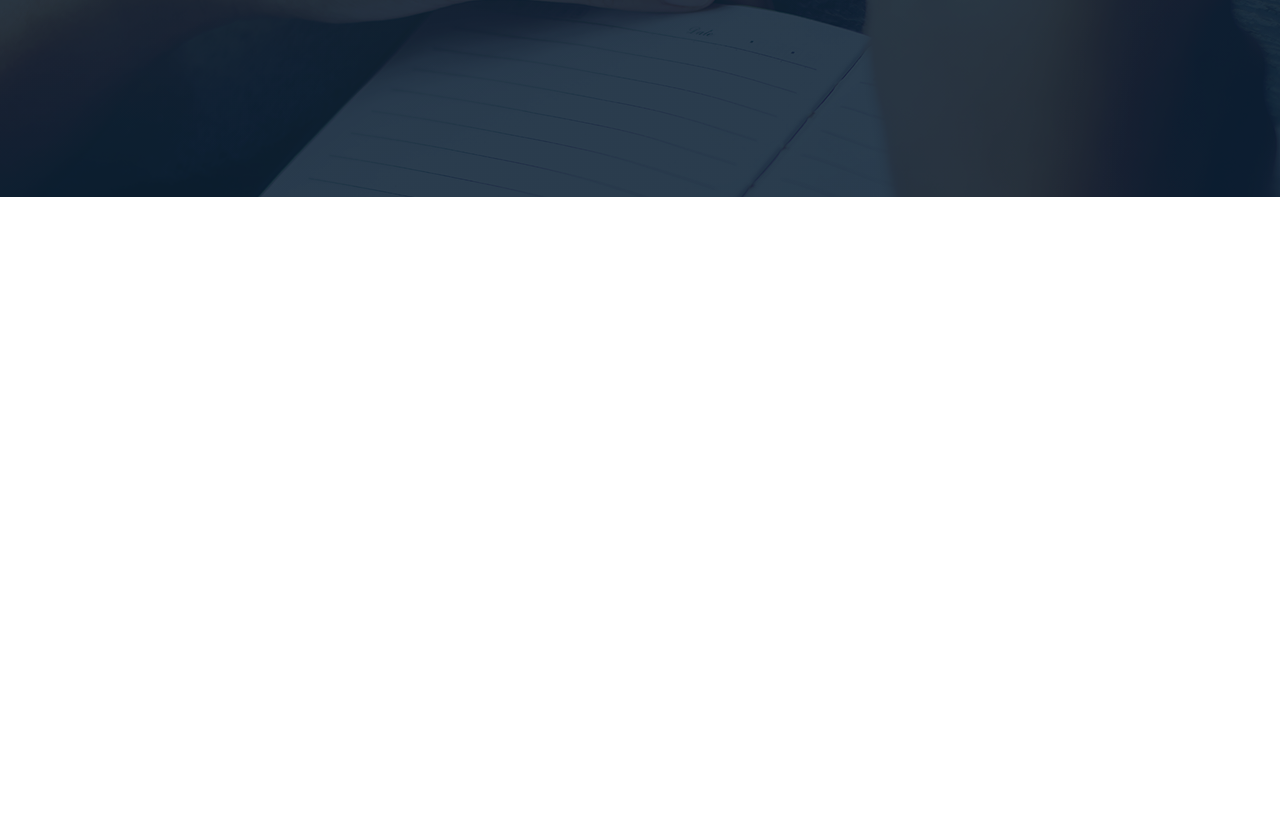
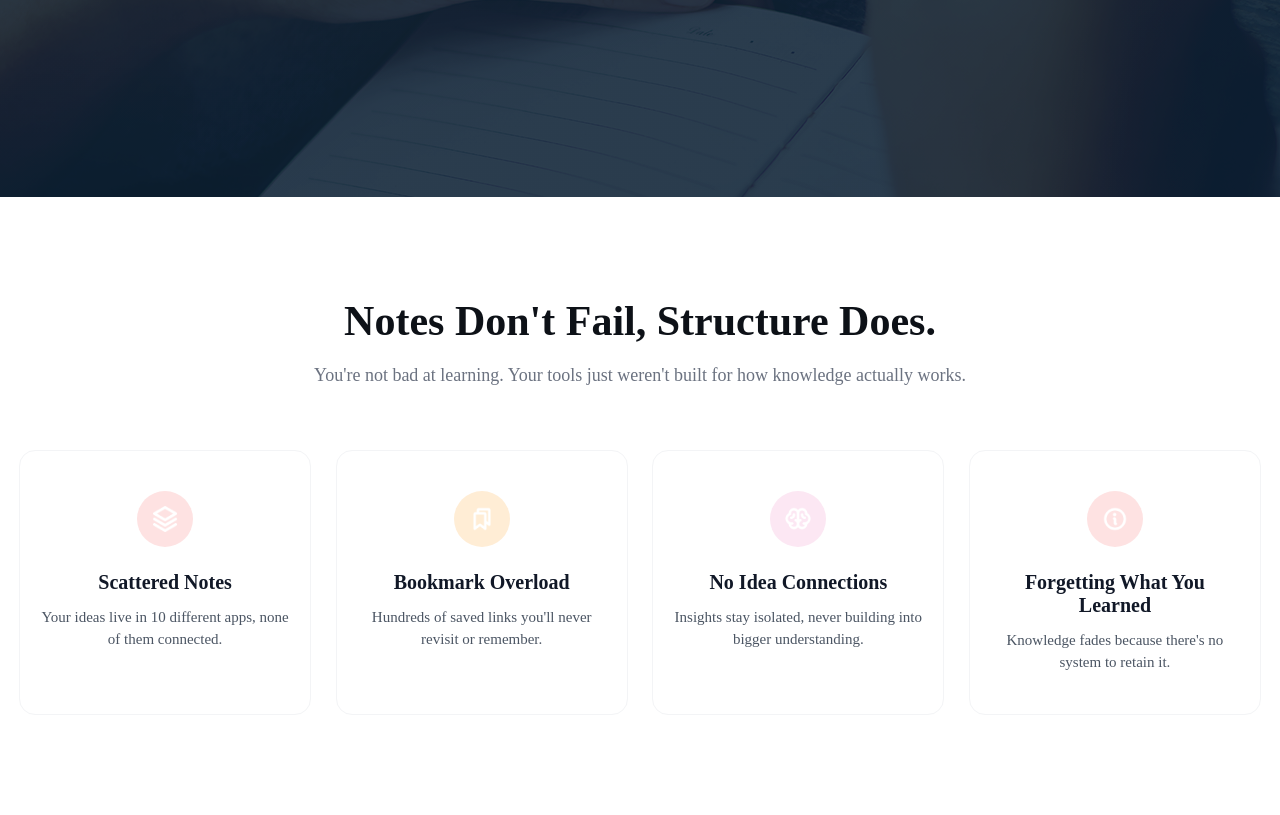
Before and after one commit to bangladeshitareq/B13-A01-Knowledge-Vault, a plain HTML site: page index.html in a window 1280 px wide. Shown: the part 573-1388 px from the top of the page. Before the commit the page ends 800 px from the top, so only its background shows below. Drawn offline with Linux system fonts and the light colour scheme.

Commit message:
feature area added

```diff
--- a/index.html
+++ b/index.html
@@ -43,8 +43,47 @@
             </div>
         </section>
     </main>
-  <!-- marin area end -->
+  <!-- main area end -->
 
+   <!-- features area Start -->
+   <section id="features-section">
+    <div class="container">
+        <h2 class="section-title">Notes Don't Fail, Structure Does.</h2>
+        <p class="section-subtitle">You're not bad at learning. Your tools just weren't built for how knowledge actually works.</p>
+
+        <div class="features-flex">
+            <div class="feature-card">
+                <div class="icon-wrapper red">
+                    <img src="./assets/Vector.png" alt="">
+                </div>
+                <h3>Scattered Notes</h3>
+                <p>Your ideas live in 10 different apps, none of them connected.</p>
+            </div>
+            <div class="feature-card">
+                <div class="icon-wrapper orange">
+                    <img src="./assets/Bookmarks.png" alt="">
+                </div>
+                <h3>Bookmark Overload</h3>
+                <p>Hundreds of saved links you'll never revisit or remember.</p>
+            </div>
+            <div class="feature-card">
+                <div class="icon-wrapper light-red">
+                    <img src="./assets/Brain.png" alt="">
+                </div>
+                <h3>No Idea Connections</h3>
+                <p>Insights stay isolated, never building into bigger understanding.</p>
+            </div>
+            <div class="feature-card">
+                <div class="icon-wrapper dark-red">
+                    <img src="./assets/Info.png" alt="">
+                </div>
+                <h3>Forgetting What You Learned</h3>
+                <p>Knowledge fades because there's no system to retain it.</p>
+            </div>
+        </div>
+    </div>
+</section>
+<!-- features area End -->
 
 </body>
 </html>
--- a/styles/style.css
+++ b/styles/style.css
@@ -127,3 +127,100 @@
 }
 
 /* Main Style End */
+
+/* --- Features Section Styles --- */
+#features-section {
+    padding: 100px 0;
+    text-align: center;
+    background-color: #ffffff;
+}
+
+#features-section .container {
+    width: 97%;
+    max-width: 1360px;
+    margin: 0 auto;
+}
+
+#features-section .section-title {
+    font-size: 42px;
+    font-weight: 800;
+    margin-bottom: 16px;
+    color: #0d1117;
+}
+
+#features-section .section-subtitle {
+    font-size: 18px;
+    color: #6b7280;
+    margin-bottom: 60px;
+    max-width: 750px;
+    margin-left: auto;
+    margin-right: auto;
+    line-height: 1.6;
+}
+
+
+#features-section .features-flex {
+    display: flex;
+    justify-content: space-between;
+    align-items: stretch;
+}
+
+
+
+#features-section .feature-card {
+    width: 23.5%;
+    background: #ffffff;
+    padding: 40px 20px;
+    border: 1px solid #f3f4f6;
+    border-radius: 16px;
+    transition: 0.3s;
+}
+
+#features-section .feature-card:hover {
+    box-shadow: 0 10px 30px rgba(0, 0, 0, 0.05);
+}
+
+
+#features-section .icon-wrapper {
+    width: 56px;
+    height: 56px;
+    border-radius: 50%;
+    margin: 0 auto 24px;
+    display: flex;
+    justify-content: center;
+    align-items: center;
+}
+
+#features-section .icon-wrapper img {
+    width: 26px;
+    height: 26px;
+    object-fit: contain;
+}
+
+#features-section .feature-card h3 {
+    font-size: 20px;
+    font-weight: 700;
+    margin-bottom: 12px;
+    color: #111827;
+}
+
+#features-section .feature-card p {
+    font-size: 15px;
+    color: #4b5563;
+    line-height: 1.5;
+}
+
+
+.icon-wrapper.red {
+    background-color: #FEE2E2; }
+
+.icon-wrapper.orange {
+    background-color: #FFEDD5; }
+
+.icon-wrapper.light-red {
+    background-color: #FCE7F3; }
+
+.icon-wrapper.dark-red {
+    background-color: #FEE2E2; }
+
+/* --- features area End --- */
```
